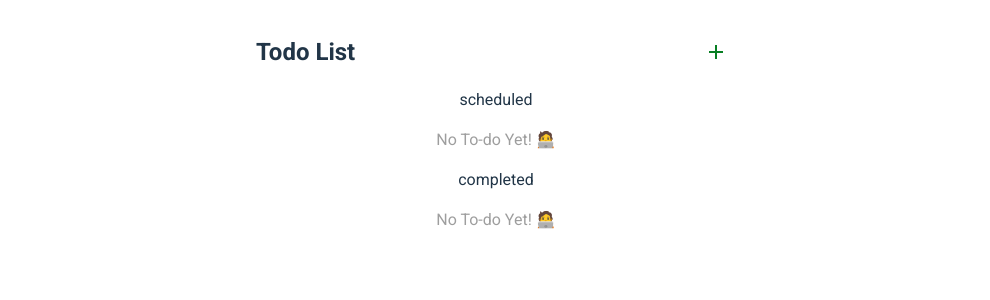
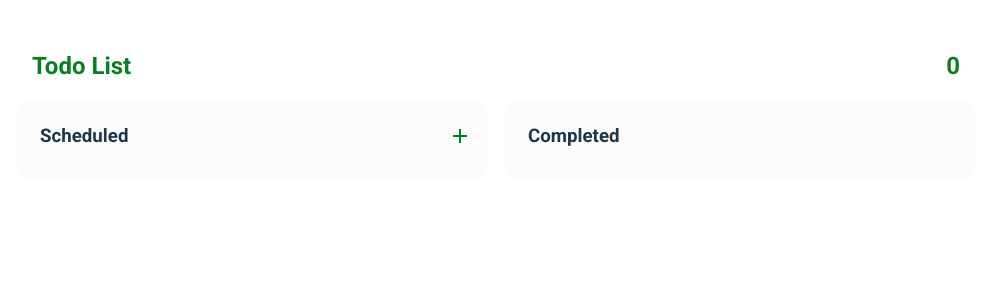
Before and after one commit to yumincho/coop-react, a React app: page / in a window 1280 px wide. Shown: the top 300 px of the page, without its empty margins (144-1134 px from the left). Built offline with nearby package versions, Linux system fonts and the light colour scheme; the HTML template or start-up script is replaced by a standard one.

Commit message:
:lipstick: Apply bento style design and udpate color choices

```diff
--- a/src/App.css
+++ b/src/App.css
@@ -1,6 +1,6 @@
 #root {
   max-width: 1280px;
-  min-width: 480px;
+  min-width: 960px;
   margin: 0 auto;
   padding: 2rem;
   text-align: center;
--- a/src/App.tsx
+++ b/src/App.tsx
@@ -8,10 +8,16 @@ function App() {
   return (
     <>
       <Header />
-      scheduled
-      <TodoList todos={getScheduledTodos()} />
-      completed
-      <TodoList todos={getCompletedTodos()} />
+      <div
+        style={{
+          display: 'grid',
+          gridTemplateColumns: '1fr 1fr',
+          gap: '1rem',
+        }}
+      >
+        <TodoList title="Scheduled" todos={getScheduledTodos()} editable />
+        <TodoList title="Completed" todos={getCompletedTodos()} />
+      </div>
     </>
   )
 }
--- a/src/components/Header/Header.tsx
+++ b/src/components/Header/Header.tsx
@@ -1,6 +1,4 @@
 import { css } from '@emotion/css'
-import { Add } from '@mui/icons-material'
-import { IconButton } from '@mui/material'
 
 import { useTodoStore } from '../../store/todoStore'
 import { colors } from '../../styles/color'
@@ -9,24 +7,18 @@ const header = css({
   display: 'flex',
   justifyContent: 'space-between',
   alignItems: 'center',
-  marginBottom: '1rem',
+  color: colors.primary.main,
+  margin: '1rem',
 })
 
 function Header() {
-  const { addTodo } = useTodoStore()
+  const { todos } = useTodoStore()
 
   return (
-    <>
-      <div className={header}>
-        <h2>Todo List</h2>
-        <IconButton
-          style={{ color: colors.primary.main }}
-          onClick={() => addTodo()}
-        >
-          <Add />
-        </IconButton>
-      </div>
-    </>
+    <div className={header}>
+      <h2>Todo List</h2>
+      <h2>{todos.length}</h2>
+    </div>
   )
 }
 
--- a/src/components/Todo/TodoItem.tsx
+++ b/src/components/Todo/TodoItem.tsx
@@ -1,15 +1,22 @@
 import { css } from '@emotion/css'
-import { Circle, CircleOutlined } from '@mui/icons-material'
+import { RadioButtonChecked, RadioButtonUnchecked } from '@mui/icons-material'
 import { IconButton, TextField } from '@mui/material'
 import { useState } from 'react'
 
 import { useTodoStore } from '../../store/todoStore'
+import { colors } from '../../styles/color'
 import DueDate from './DueDate'
 
-const wrapper = css({
-  display: 'flex',
-  alignItems: 'center',
-})
+const style = {
+  wrapper: css({
+    display: 'flex',
+    alignItems: 'center',
+    width: '100%',
+  }),
+  checkedButton: css({
+    color: colors.primary.main,
+  }),
+}
 
 const TodoItem = ({ idx }: { idx: number }) => {
   const { toggleTodo, getTodo, setTodoContent } = useTodoStore()
@@ -35,9 +42,13 @@ const TodoItem = ({ idx }: { idx: number }) => {
   }
 
   return (
-    <div className={wrapper}>
+    <div className={style.wrapper}>
       <IconButton onClick={tempCompleted ? handleRollback : handleDone}>
-        {tempCompleted ? <Circle /> : <CircleOutlined />}
+        {tempCompleted ? (
+          <RadioButtonChecked className={style.checkedButton} />
+        ) : (
+          <RadioButtonUnchecked />
+        )}
       </IconButton>
       <TextField
         autoFocus
--- a/src/components/TodoList/TodoList.tsx
+++ b/src/components/TodoList/TodoList.tsx
@@ -1,18 +1,56 @@
 import { css } from '@emotion/css'
+import { Add } from '@mui/icons-material'
+import { IconButton } from '@mui/material'
 
-import { Todo } from '../../store/todoStore'
+import { Todo, useTodoStore } from '../../store/todoStore'
 import { colors } from '../../styles/color'
 import TodoItem from '../Todo/TodoItem'
 
-const TodoList = ({ todos }: { todos: Todo[] }) => {
+interface TodoList {
+  title: string
+  todos: Todo[]
+  editable?: boolean
+}
+
+const style = {
+  wrapper: css({
+    display: 'flex',
+    flexDirection: 'column',
+    alignItems: 'flex-start',
+    padding: '1rem',
+    backgroundColor: colors.neutral.light,
+    borderRadius: '1rem',
+    height: 'fit-content',
+  }),
+  header: css({
+    display: 'flex',
+    justifyContent: 'space-between',
+    alignItems: 'center',
+    width: '100%',
+    marginLeft: '0.5rem',
+    marginBottom: '0.5rem',
+    minHeight: '40px',
+  }),
+}
+
+const TodoList = ({ title, todos, editable = false }: TodoList) => {
+  const { addTodo } = useTodoStore()
   return (
-    <div>
+    <div className={style.wrapper}>
+      <div className={style.header}>
+        <h3>{title}</h3>
+        {editable && (
+          <IconButton
+            style={{ color: colors.primary.main }}
+            onClick={() => addTodo()}
+          >
+            <Add />
+          </IconButton>
+        )}
+      </div>
       {todos.map((todo) => (
         <TodoItem key={todo.idx} idx={todo.idx} />
       ))}
-      {todos.length === 0 && (
-        <p className={css({ color: colors.neutral.dark })}>No To-do Yet! 🧑‍💻</p>
-      )}
     </div>
   )
 }
--- a/src/index.css
+++ b/src/index.css
@@ -39,7 +39,8 @@ h1 {
   line-height: 1.1;
 }
 
-h2 {
+h2,
+h3 {
   margin: 0;
 }
 
--- a/src/styles/color.ts
+++ b/src/styles/color.ts
@@ -2,7 +2,7 @@ export const colors = {
   neutral: {
     white: '#ffffff',
     black: '#000000',
-    light: '#f5f5f5',
+    light: '#fbfbfb',
     dark: '#9e9e9e',
   },
   primary: {
```
